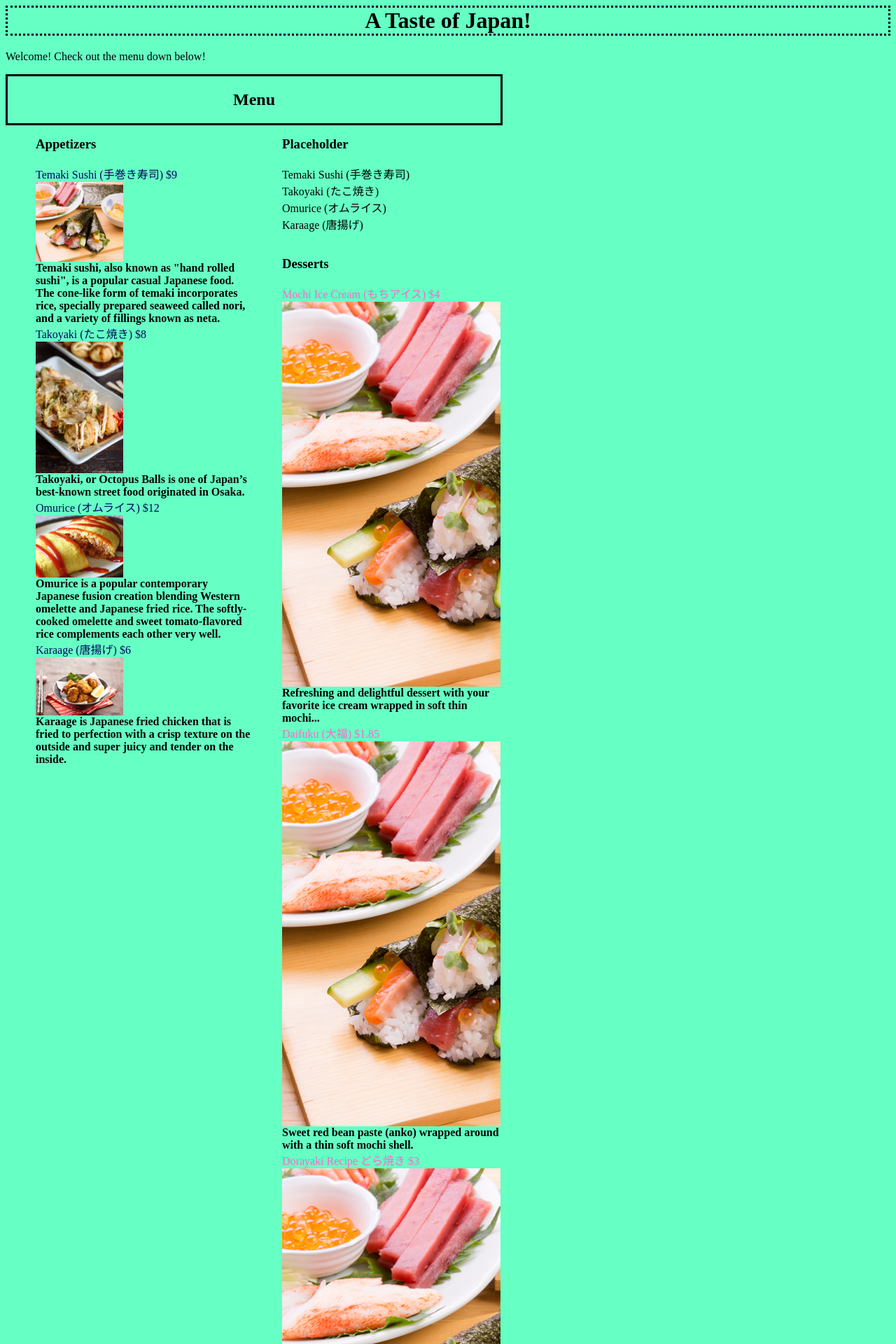
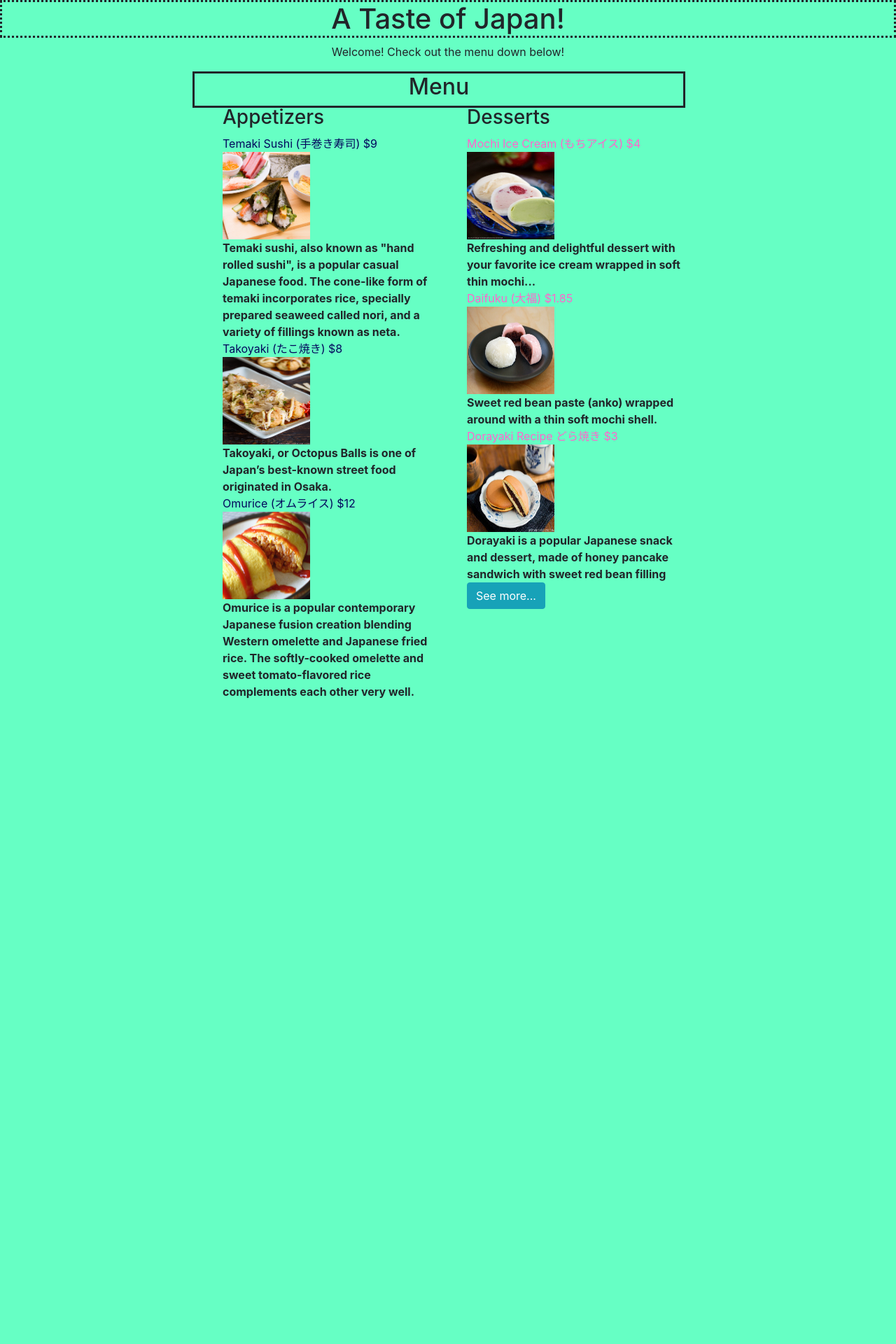
Before and after one commit to Kyudeci/jpnyelp, a Django app: page / in a window 1280 px wide. Shown: the top 1920 px of the page at 70% size. After the commit the page ends 998 px from the top, so only its background shows below. Run offline with Django 3.2, Linux system fonts and the light colour scheme; data comes from the database, SQL or seed files in the repository; both versions use the stored data as it was after the commit; some libraries are stand-ins or nearby versions.

Commit message:
Fixed layout

```diff
--- a/jpnyelp/templates/jpnyelp/index.html
+++ b/jpnyelp/templates/jpnyelp/index.html
@@ -1,12 +1,17 @@
 {% load static %}
 <html>
   <head>
+    <link rel="stylesheet" href="https://stackpath.bootstrapcdn.com/bootstrap/4.1.3/css/bootstrap.min.css" integrity="sha384-MCw98/SFnGE8fJT3GXwEOngsV7Zt27NXFoaoApmYm81iuXoPkFOJwJ8ERdknLPMO" crossorigin="anonymous">
     <link rel="stylesheet" href="{% static 'style.css' %}" type="text/css">
     <title>Home Page</title>
   </head>
   <body style="background-color:#66ffc4">
     <h1>A Taste of Japan!</h1>
-    <p>Welcome! Check out the menu down below!</p>
+    <div class="container">
+      <div class="row">
+        <div class="col-2"></div>
+        <div class="col-8">
+          <p style="text-align:center">Welcome! Check out the menu down below!</p>
           <div class="menu">
             <h2 style="text-align:center">Menu</h2>
             <div class="menu-sm">
@@ -14,30 +19,41 @@
                 <!-- https://www.justonecookbook.com/temaki-sushi-hand-roll/ -->
                 <h3>Appetizers</h3>
                 {% for food in foods.all %}
+                {% if food.id < 4 %}
                 <li style="color:#02075d">{{ food.name }} ${{ food.price|floatformat:-2 }}</li>
-              <img style="width:125px" src="food/{{food.image.url}}" alt="">
+                <img style="width:125px;height:125px" src="food/{{food.image.url}}" alt="">
                 <li style="font-weight:bold">{{ food.description }}</li>
+                <!-- <div class="card" style="width: 18rem;">
+                  <img src="food/{{food.image.url}}" style="height:200px" class="card-img-top" alt="...">
+                  <div class="card-body">
+                    <h5 class="card-title">{{ food.name }} ${{ food.price|floatformat:-2 }}</h5>
+                  </div>
+                  <div class="card-body">
+                    <p class="card-text">{{ food.description }}</p>
+                    <a href="#" class="card-link">Card link</a>
+                    <a href="#" class="card-link">Another link</a>
+                  </div>
+                </div> -->
+                {% endif %}
                 {% endfor %}
-          </ul>
-        </div>
-        <div class="menu-sm">
-          <ul style="list-style-type:none">
-            <h3>Placeholder</h3>
-            <li>Temaki Sushi (手巻き寿司)</li>
-            <li>Takoyaki (たこ焼き)</li>
-            <li>Omurice (オムライス)</li>
-            <li>Karaage (唐揚げ)</li>
               </ul>
             </div>
             <div class="menu-sm">
               <ul style="list-style-type:none">
                 <h3>Desserts</h3>
                 {% for dessert in desserts.all %}
+                {% if dessert.id < 4 %}
                 <li style="color:#ff66cc">{{ dessert.name }} ${{ dessert.price|floatformat:-2 }}</li>
-              <img src="/images/temaki.jpg" alt="">
+                <img style="width:125px;height:125px" src="food/{{dessert.image.url}}" alt="">
                 <li style="font-weight:bold">{{ dessert.description }}</li>
+                {% endif %}
                 {% endfor %}
+                <a class="btn btn-info" href="#">See more...</a>
               </ul>
+            </div>
+          </div>
+        </div>
+        <div class="col-2"></div>
       </div>
     </div>
   </body>
```
Also changed, not shown: static/style.css (+2 -5 lines), db.sqlite3, static_files/cherry_blossom.jpg (added). Lines whose indentation alone changed are shown as unchanged.
